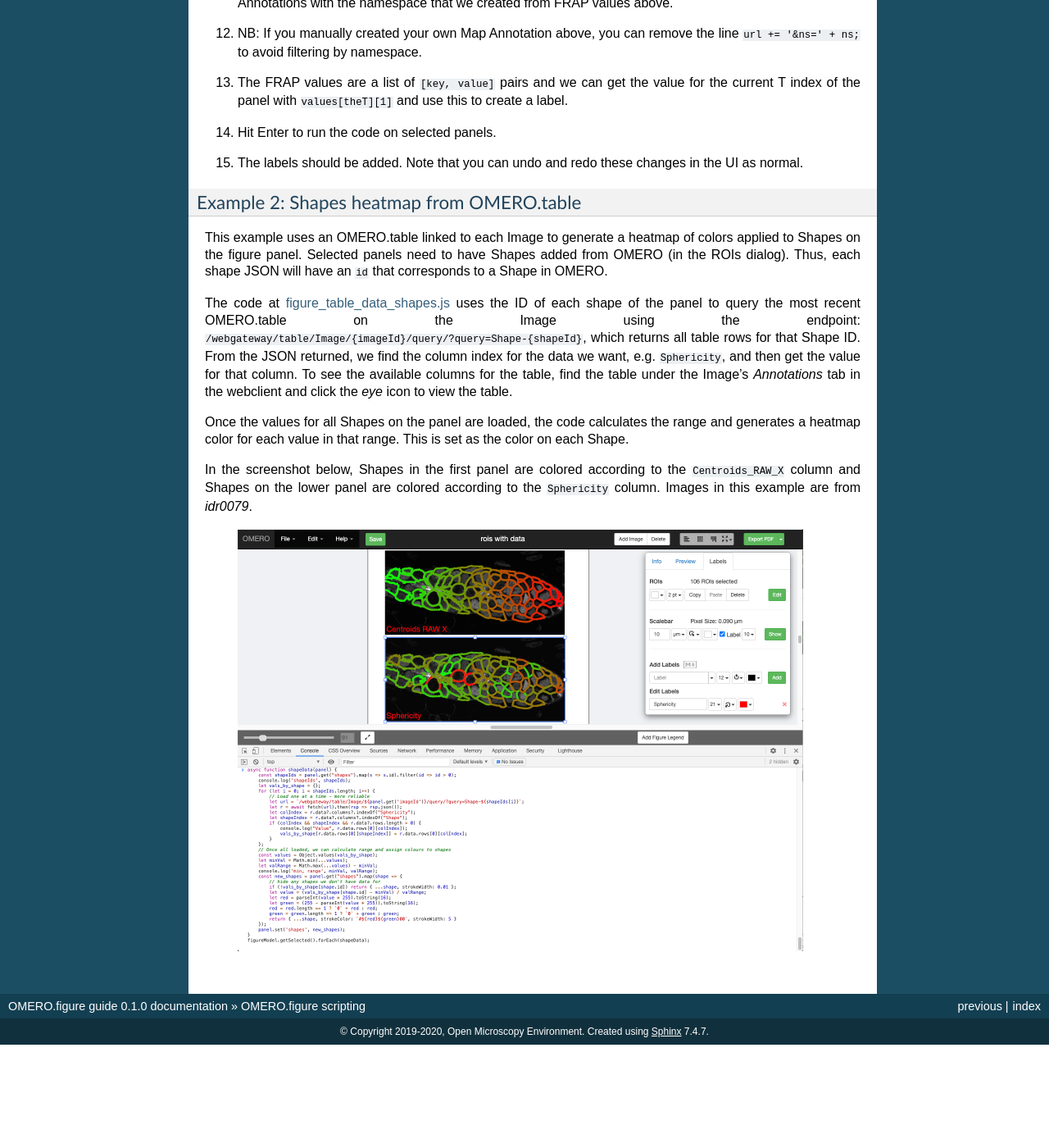
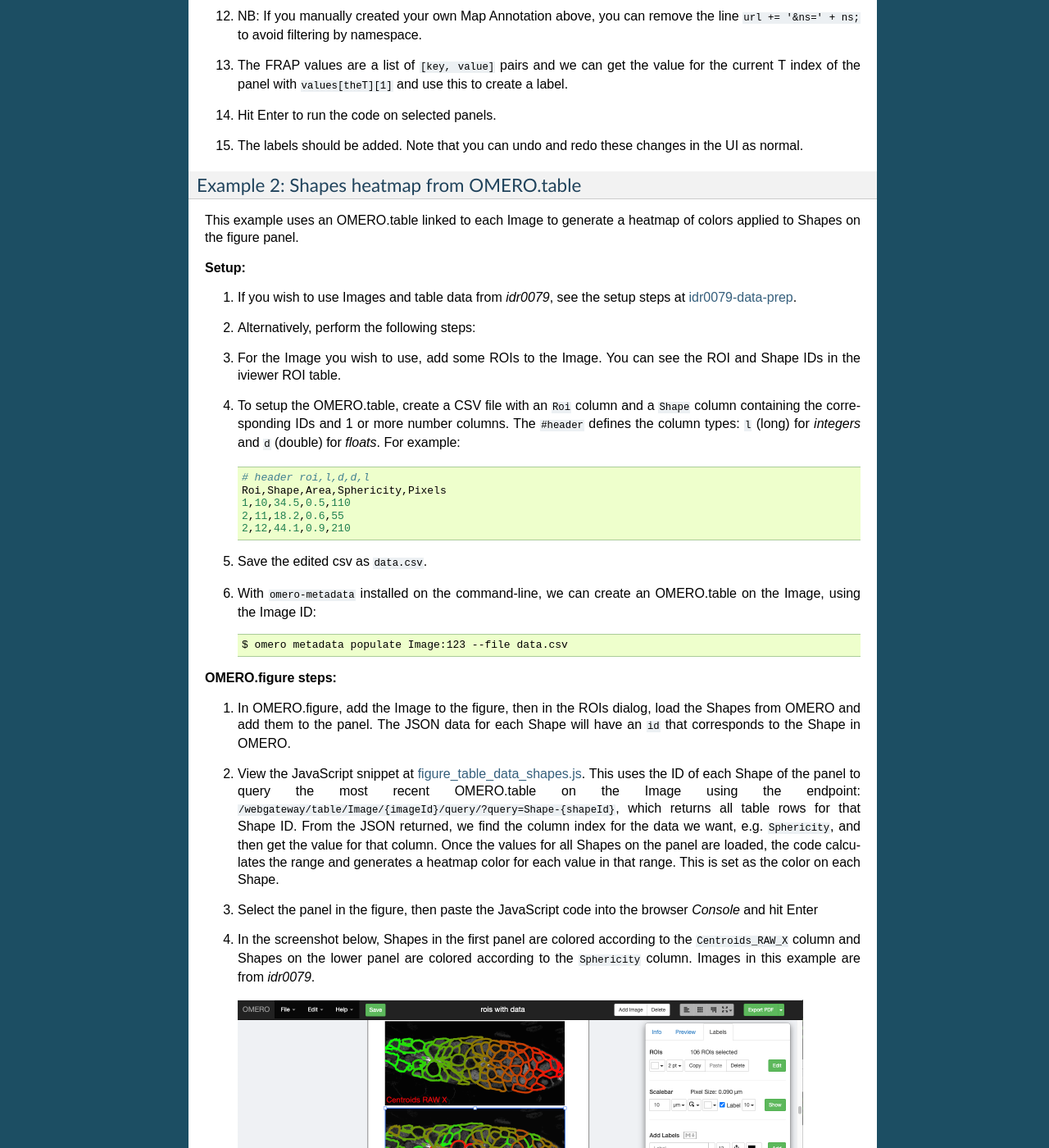
Before and after one commit to ome/omero-guide-figure, a Sphinx documentation site: the page built from docs/omero_figure_scripting.rst, in a window 1280 px wide and 1400 px high, scrolled down 3600 px. Shown: the whole window at 82% size. Built offline with Sphinx 7.4.7, drawn with Linux system fonts in a browser that asks for light colours; before the commit the page ends 4874 px from its top, so only the background shows below that; some of the changed text lies outside the part shown.

Commit message:
Describe OMERO.tables setup better. Add internal ref links

```diff
--- a/docs/omero_figure_scripting.rst
+++ b/docs/omero_figure_scripting.rst
@@ -129,31 +133,63 @@ We will use the time-lapse images listed above to create a FRAP figure but you c
    :width: 0.36621in
    :height: 0.27231in
 
+.. _omeroTableData:
 
 Example 2: Shapes heatmap from OMERO.table
 ~~~~~~~~~~~~~~~~~~~~~~~~~~~~~~~~~~~~~~~~~~
 
 This example uses an OMERO.table linked to each Image to generate
 a heatmap of colors applied to Shapes on the figure panel.
-Selected panels need to have Shapes added from OMERO (in the ROIs dialog).
-Thus, each shape JSON will have an ``id`` that corresponds to a Shape in
-OMERO.
 
-The code at `figure_table_data_shapes.js <https://github.com/ome/omero-guide-figure/tree/master/scripts/figure_table_data_shapes.js>`_
-uses the ID of each shape of the panel to query the most recent OMERO.table on the Image using the
-endpoint: ``/webgateway/table/Image/{imageId}/query/?query=Shape-{shapeId}``, which returns
-all table rows for that Shape ID. From the JSON returned, we find the column index for the
-data we want, e.g. ``Sphericity``, and then get the value for that column.
-To see the available columns for the table, find the table under the Image's `Annotations` tab in the
-webclient and click the `eye` icon to view the table.
+**Setup:**
 
-Once the values for all Shapes on the panel are loaded, the code calculates the range and
-generates a heatmap color for each value in that range. This is set as the color
-on each Shape.
+#.  If you wish to use Images and table data from `idr0079`, see the setup steps
+    at `idr0079-data-prep <https://github.com/will-moore/training-scripts/blob/ome_2021_workshop_features/maintenance/preparation/idr0079-data-prep.md>`_.
 
-In the screenshot below, Shapes in the first panel are colored according to the ``Centroids_RAW_X``
-column and Shapes on the lower panel are colored according to the ``Sphericity`` column.
-Images in this example are from `idr0079`.
+#.  Alternatively, perform the following steps:
+
+#.  For the Image you wish to use, add some ROIs to the Image. You can see the ROI and Shape IDs in the iviewer ROI table.
+
+#.  To setup the OMERO.table, create a CSV file with an ``Roi`` column and a ``Shape`` column containing the corresponding IDs and 1
+    or more number columns. The ``#header`` defines the column types: ``l`` (long) for `integers` and ``d`` (double) for `floats`.
+    For example:
+
+    ::
+
+        # header roi,l,d,d,l
+        Roi,Shape,Area,Sphericity,Pixels
+        1,10,34.5,0.5,110
+        2,11,18.2,0.6,55
+        2,12,44.1,0.9,210
+
+#.  Save the edited csv as ``data.csv``.
+
+#.  With ``omero-metadata`` installed on the command-line, we can create an OMERO.table on the Image, using the Image ID:
+
+    ::
+
+        $ omero metadata populate Image:123 --file data.csv
+
+**OMERO.figure steps:**
+
+#.  In OMERO.figure, add the Image to the figure, then in the ROIs dialog, load the Shapes from OMERO and add
+    them to the panel. The JSON data for each Shape will have an ``id`` that corresponds to the Shape in
+    OMERO.
+
+#.  View the JavaScript snippet at `figure_table_data_shapes.js <https://github.com/ome/omero-guide-figure/tree/master/scripts/figure_table_data_shapes.js>`_.
+    This uses the ID of each Shape of the panel to query the most recent OMERO.table on the Image using the
+    endpoint: ``/webgateway/table/Image/{imageId}/query/?query=Shape-{shapeId}``, which returns
+    all table rows for that Shape ID. From the JSON returned, we find the column index for the
+    data we want, e.g. ``Sphericity``, and then get the value for that column.
+    Once the values for all Shapes on the panel are loaded, the code calculates the range and
+    generates a heatmap color for each value in that range. This is set as the color
+    on each Shape.
+
+#.  Select the panel in the figure, then paste the JavaScript code into the browser `Console` and hit Enter
+
+#.  In the screenshot below, Shapes in the first panel are colored according to the ``Centroids_RAW_X``
+    column and Shapes on the lower panel are colored according to the ``Sphericity`` column.
+    Images in this example are from `idr0079`.
 
     .. image:: images/script_idr0079_heatmap.png
        :width: 690 px
```
Also changed, not shown: other parts of docs/omero_figure_scripting.rst (+8 -4 lines).
